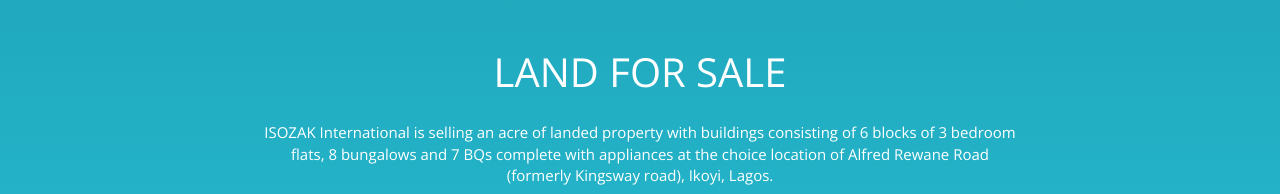
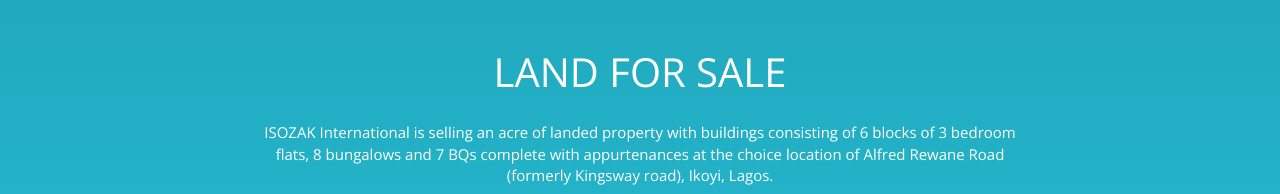
Before and after one commit to alnwoks/isozak-website, a plain HTML site: page estate.html in a window 1280 px wide. Shown: the part 800-994 px from the top of the page. Drawn offline with nearby package versions, Linux system fonts and the light colour scheme.

Commit message:
edited text in extates.htnml

```diff
--- a/estate.html
+++ b/estate.html
@@ -77,7 +77,7 @@
   <div class="container">
     <div class="col-md-8 col-md-offset-2 section-title">
       <h2>LAND FOR SALE</h2>
-      <p>ISOZAK International is selling an acre of landed property with buildings consisting of 6 blocks of 3 bedroom flats, 8 bungalows and 7 BQs complete with appliances at the choice location of Alfred Rewane Road (formerly Kingsway road), Ikoyi, Lagos.</p>
+      <p>ISOZAK International is selling an acre of landed property with buildings consisting of 6 blocks of 3 bedroom flats, 8 bungalows and 7 BQs complete with appurtenances at the choice location of Alfred Rewane Road (formerly Kingsway road), Ikoyi, Lagos.</p>
       <h5><b>Details:</b>
         <pre style="text-align: left;">
             DIMENSIONS:   4235 sqm / 1.06 acres
```
